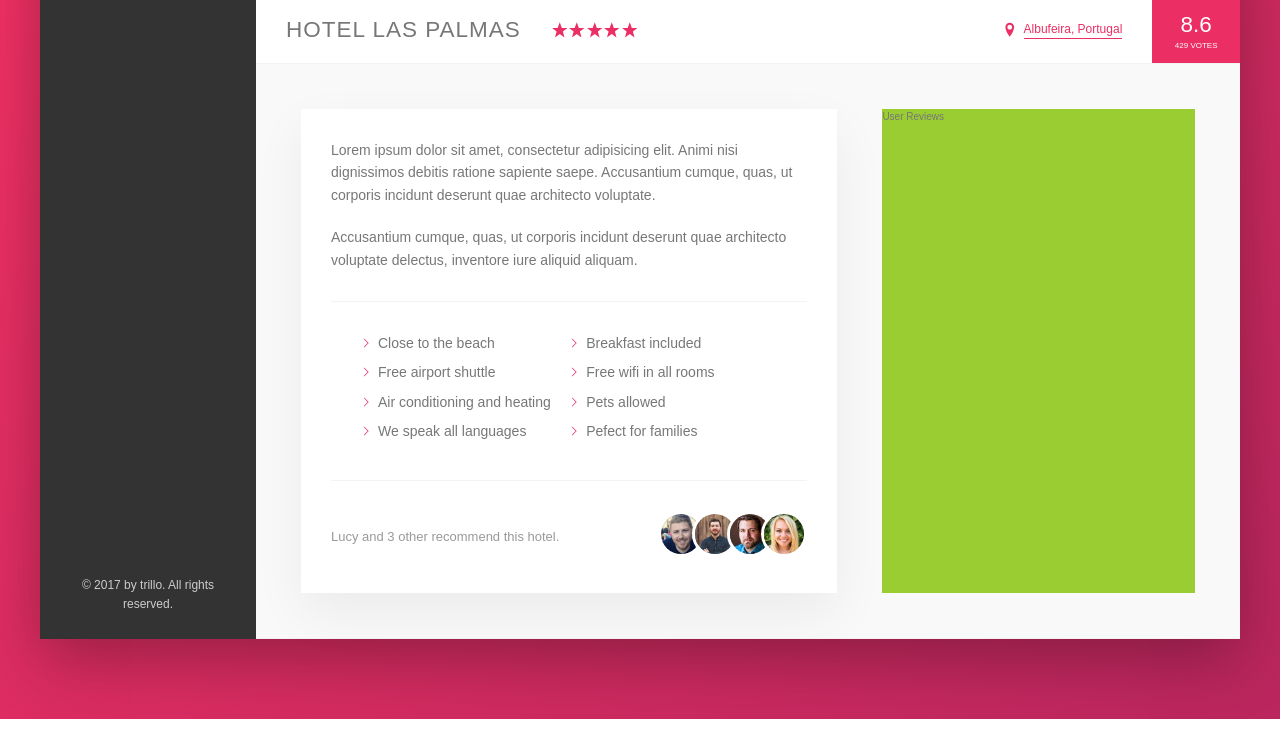
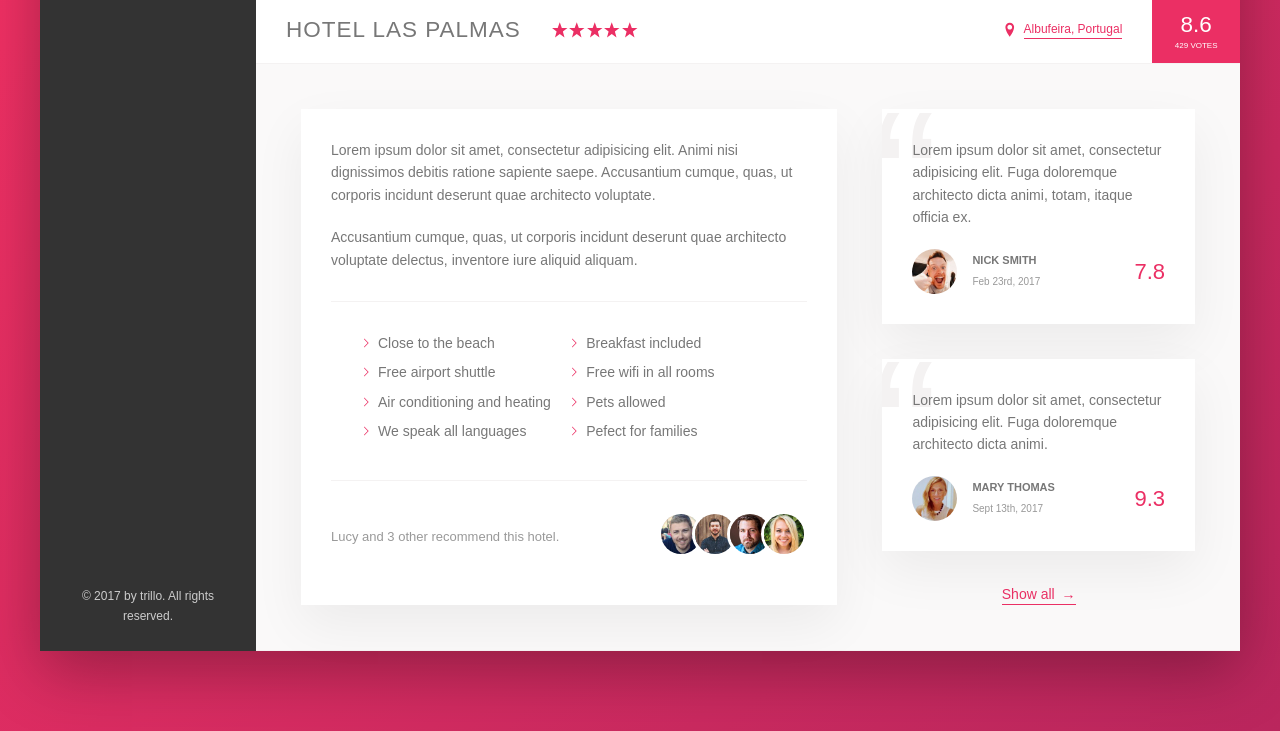
Before and after one commit to shivam-ops/advance-css-project-trillo, a website: page index.html in a window 1280 px wide. Shown: the part 538-1269 px from the top of the page. Drawn offline with Linux system fonts and the light colour scheme.

Commit message:
adding user reviews section

```diff
--- a/index.html
+++ b/index.html
@@ -165,7 +165,33 @@
                        </div>
 
                        <div class="user-reviews">
-                           User Reviews
+                           <figure class="review">
+                               <blockquote class="review__text">Lorem ipsum dolor sit amet, consectetur adipisicing elit. Fuga doloremque architecto dicta animi, totam, itaque officia ex.</blockquote>
+                               <figcaption class="review__user">
+                                <img src="img/user-1.jpg" alt="User 1" class="review__photo">
+                                <div class="review__user-box">
+                                    <p class="review__user-name">Nick Smith</p>
+                                    <p class="review__user-date">Feb 23rd, 2017</p>
+                                </div>
+                                <div class="review__rating">7.8</div>
+                            </figcaption>
+                            </figure>
+
+
+                           <figure class="review">
+                            <blockquote class="review__text">Lorem ipsum dolor sit amet, consectetur adipisicing elit. Fuga doloremque architecto dicta animi.</blockquote>
+                            <figcaption class="review__user">
+                                <img src="img/user-2.jpg" alt="User 2" class="review__photo">
+                                <div class="review__user-box">
+                                    <p class="review__user-name">Mary Thomas</p>
+                                    <p class="review__user-date">Sept 13th, 2017</p>
+                                </div>
+                                <div class="review__rating">9.3</div>
+                            </figcaption>
+                        </figure>
+
+                        <button class="btn-inline">Show all <span>&rarr;</span></button>
+
                        </div>
                    </div>
                 </main>
--- a/sass/_components.scss
+++ b/sass/_components.scss
@@ -286,8 +286,18 @@
     cursor: pointer;
     transition: all .2s;
 
+
+    & span {
+        margin-left: 3px;
+        transition: margin-left .2s;
+    }
+
     &:hover {
         color: var(--color-grey-dark-1);
+
+        span {
+            margin-left: 8px;
+        }
     }
 
     &:focus {
@@ -398,3 +408,68 @@
         }
     }
 }
+
+/////////////////////////////////////////
+//REVIEWS
+.review {
+    background-color: #fff;
+    box-shadow: var(--shadow-light);
+    padding: 3rem;
+    margin-bottom: 3.5rem;
+    position: relative;
+    overflow: hidden;
+
+    &__text {
+        margin-bottom: 2rem;
+        z-index: 10;
+        position: relative;
+    }
+
+    &__user {
+        display: flex;
+        align-items: center;
+    }
+
+    &__photo {
+        height: 4.5rem;
+        width: 4.5rem;
+        border-radius: 50%;
+        margin-right: 1.5rem;
+    }
+
+    &__user-box {
+        margin-right: auto;
+    }
+
+    &__user-name {
+        font-size: 1.1rem;
+        font-weight: 600;
+        text-transform: uppercase;
+        margin-bottom: .4rem;
+    }
+
+    &__user-date {
+        font-size: 1rem;
+        color: var(--color-grey-dark-3);
+
+    }
+
+    &__rating {
+        color: var(--color-primary);
+        font-size: 2.2rem;
+        font-weight: 300;
+    }
+
+
+    &::before {
+        content: "\201C";
+        position: absolute;
+        top: -2.75rem;
+        left: -1rem;
+        line-height: 1;
+        font-size: 20rem;
+        color: var(--color-grey-light-2);
+        font-family: sans-serif;
+        z-index: 1;
+    }
+}
--- a/sass/_layout.scss
+++ b/sass/_layout.scss
@@ -40,6 +40,7 @@
 
 
 .detail {
+    font-size: 1.4rem;
     display: flex;
     padding: 4.5rem;
     background-color: var(--color-grey-light-1);
@@ -49,7 +50,7 @@
 
 
 .description {
-    font-size: 1.4rem;
+
     background-color: #fff;
     box-shadow: var(--shadow-light);
     padding: 3rem;
@@ -58,6 +59,8 @@
 }
 
 .user-reviews {
-    background-color: yellowgreen;
-    flex: 1;
+        flex: 1;
+        display: flex;
+        flex-direction: column;
+        align-items: center;
 }
```
Also changed, not shown: css/style.css.
